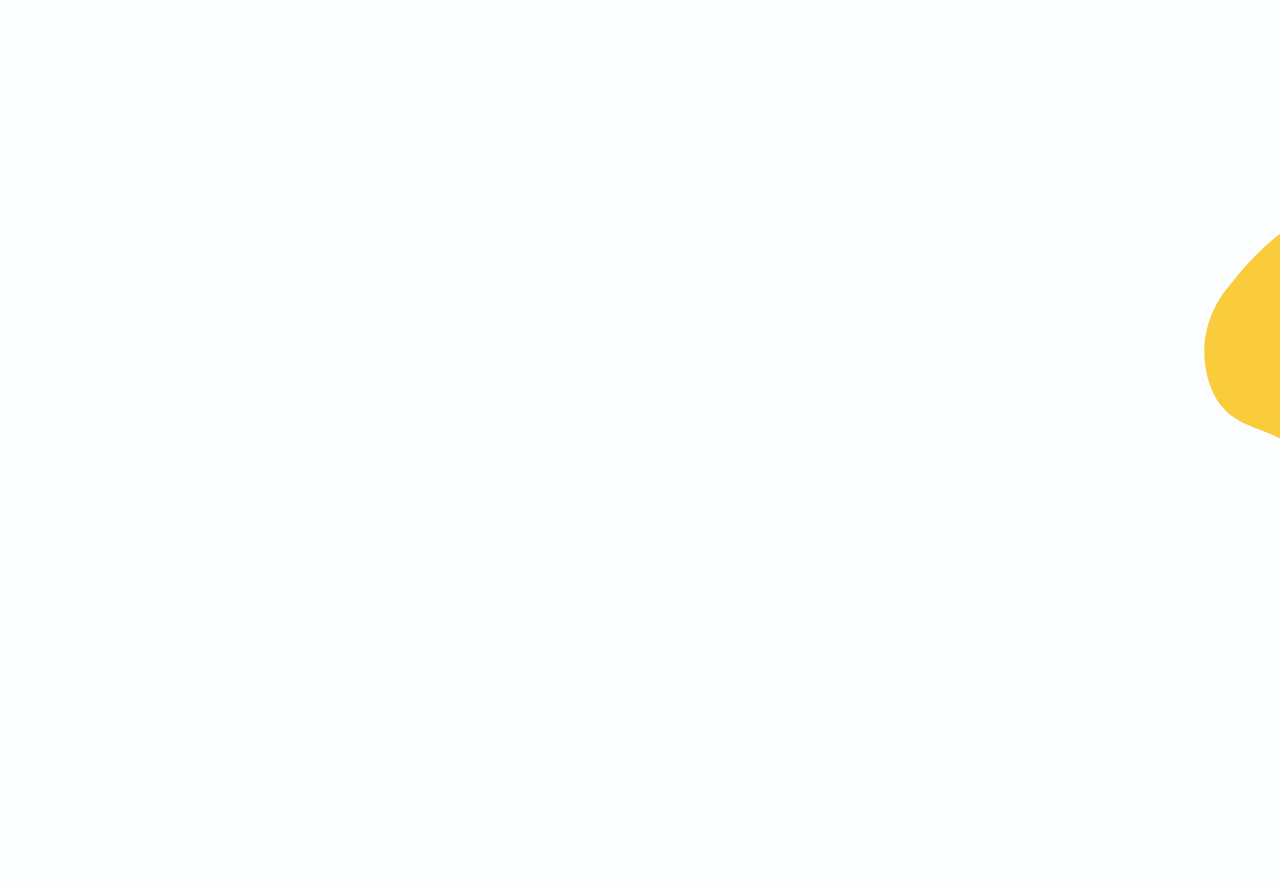
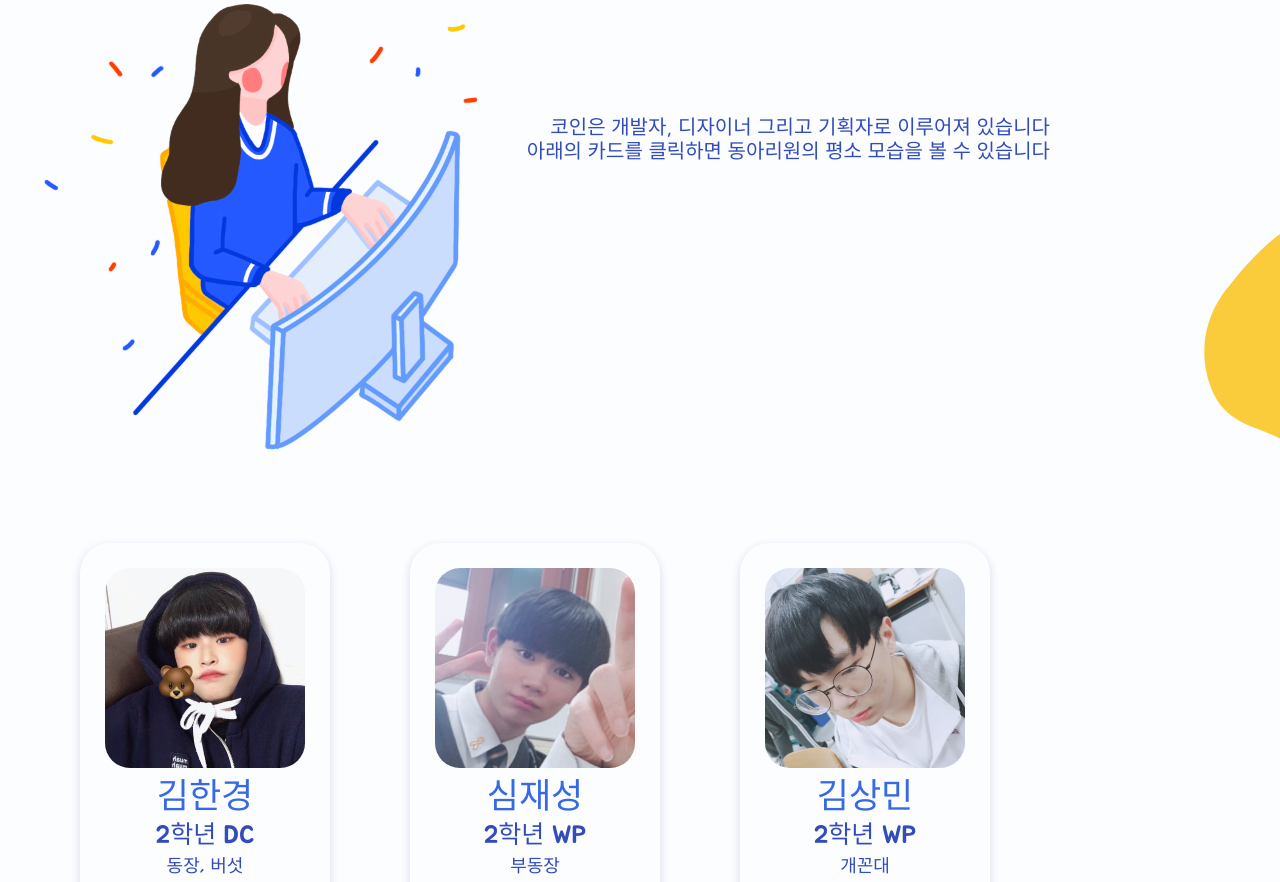
Before and after one commit to 2020coin/coin-front, a Next.js app: page / in a window 1280 px wide. Shown: the part 1915-2797 px from the top of the page. Built offline with nearby package versions, Linux system fonts and the light colour scheme; a web font is replaced by a local one.

Commit message:
feat(components): profile

```diff
--- /dev/null
+++ b/src/components/profile.jsx
@@ -0,0 +1,145 @@
+import React from 'react';
+import PropTypes from 'prop-types';
+
+const memberData = {
+  김한경: {
+    role: '동장, 버섯',
+    grade: '2학년',
+    department: 'DC',
+    position: '디자인',
+    profileChange: () => {
+      document.getElementById('I김한경').src = '/profiles/말랑꿀떡.png';
+      document.getElementById('N김한경').textContent = '말랑꿀떡';
+    },
+  },
+  심재성: {
+    role: '부동장',
+    grade: '2학년',
+    department: 'WP',
+    position: '풀스택',
+    profileChange: () => {
+      document.getElementById('I심재성').src = '/profiles/오옹.png';
+      document.getElementById('N심재성').textContent = '오옹???';
+    },
+  },
+  김상민: {
+    role: '개꼰대',
+    grade: '2학년',
+    department: 'WP',
+    position: '기획',
+    profileChange: () => {
+      document.getElementById('I김상민').src = '/profiles/깡.png';
+      document.getElementById('N김상민').textContent = '깡!';
+    },
+  },
+  김민상: {
+    role: '유사 개발자',
+    grade: '2학년',
+    department: 'HD',
+    position: '프론트엔드',
+    profileChange: () => {
+      document.getElementById('I김민상').src = '/profiles/우욱.png';
+      document.getElementById('N김민상').textContent = '우욱..';
+    },
+  },
+  김관우: {
+    role: '브레인 담당',
+    grade: '2학년',
+    department: 'WP',
+    position: '프론트엔드',
+    profileChange: () => {
+      document.getElementById('I김관우').src = '/profiles/까꿍.png';
+      document.getElementById('N김관우').textContent = '까꿍!';
+    },
+  },
+  박승아: {
+    role: '새싹 디자이너',
+    grade: '2학년',
+    department: 'WP',
+    position: '디자인',
+    profileChange: () => {
+      document.getElementById('I박승아').src = '/profiles/흐헤헤.png';
+      document.getElementById('N박승아').textContent = '흐헤헤';
+    },
+  },
+  한진향: {
+    role: '고양이',
+    grade: '2학년',
+    department: 'DC',
+    position: '디자인',
+    profileChange: () => {
+      document.getElementById('I한진향').src = '/profiles/쿨쿨.png';
+      document.getElementById('N한진향').textContent = '쿨쿨..';
+    },
+  },
+};
+
+const profile = (props) => {
+  const { name } = props;
+  const imgSrc = `/profiles/${name}.png`;
+  const data = memberData[name];
+  const method = memberData[name].profileChange;
+
+  return (
+    <div aria-hidden className="profileContainer" onClick={method} onKeyPress={method} role="button">
+      <img className="image" id={`I${name}`} src={imgSrc} alt="profileImage" />
+      <p className="name" id={`N${name}`}>{name}</p>
+      <p className="id">
+        {data.grade}
+        {' '}
+        {data.department}
+      </p>
+      <p className="role">{data.role}</p>
+      <p className="position">{data.position}</p>
+
+      <style jsx>
+        {`
+          .image,
+          p {
+            user-select: none;
+          }
+
+          .profileContainer {
+            height: 100%;
+            cursor: pointer;
+          }
+
+          .image {
+            margin-top: 25px;
+            border-radius: 25px;
+          }
+
+          .name {
+            font-size: 35px;
+            color: #3769E5;
+          }
+
+          .role {
+            font-size: 18px;
+          }
+
+          .id {
+            margin-top: 8px;
+            font-size: 25px;
+          }
+
+          .position {
+            font-size: 22px;
+          }
+
+          p {
+            margin-top: 10px;
+            margin-bottom: 0;
+            font-family: 'Jua';
+          }
+        `}
+      </style>
+    </div>
+  );
+};
+
+profile.propTypes = {
+  name: PropTypes.string.isRequired,
+};
+
+export default profile;
--- a/src/pages/index.jsx
+++ b/src/pages/index.jsx
@@ -2,6 +2,7 @@ import React from 'react';
 import styled from 'styled-components';
 
 import Navigation from '../components/Navigation';
+import Profile from '../components/profile';
 
 const Container = styled.div`
   position: absolute;
@@ -14,6 +15,7 @@ const Blue1 = styled.img`
   transform: scale(0.5);
   left: -440px;
   top: -440px;
+  user-select: none;
 `;
 
 const Blue2 = styled.img`
@@ -21,6 +23,7 @@ const Blue2 = styled.img`
   transform: scale(0.5);
   left: -550px;
   bottom: -610px;
+  user-select: none;
 `;
 
 const Orange = styled.img`
@@ -28,12 +31,14 @@ const Orange = styled.img`
   transform: scale(0.7);
   left: -840px;
   top: -220px;
+  user-select: none;
 `;
 
 const Yellow = styled.img`
   position: absolute;
   transform: scale(0.5);
   right: -800px;
+  user-select: none;
 `;
 
 const Produce = styled.section`
@@ -82,8 +87,24 @@ const Project = styled.section`
 const Member = styled.section`
   position: relative;
   width: 100%;
-  height: 200%;
+  height: 230%;
   overflow: hidden;
+
+  .title {
+    top: 250px;
+    right: 230px;
+  }
+
+  .line {
+    top: 230px;
+    right: 230px;
+  }
+
+  .text {
+    text-align: right;
+    top: 430px;
+    right: 230px;
+  }
 `;
 
 const Title = styled.span`
@@ -92,6 +113,7 @@ const Title = styled.span`
   color: #89ADF9;
   font-size: 58px;
   z-index: 2;
+  user-select: none;
 `;
 
 const Line = styled.div`
@@ -105,32 +127,48 @@ const Line = styled.div`
 
 const Logo = styled.img`
   position: absolute;
-  transform: scale(0.7);
+  width: 18%;
+  height: auto;
   padding: 35px 65px 35px 65px;
   border-radius: 43px;
   box-shadow: 0 3px 10px #29257E28;
-  left: 580px;
+  left: 30%;
   top: 70px;
+  user-select: none;
 `;
 
 const ProduceIllust = styled.img`
   position: absolute;
-  transform: scale(0.7);
+  width: 30%;
+  height: quto;
   padding: 0 55px 0 55px;
   border-radius: 43px;
   box-shadow: 0 3px 10px #29257E28;
   background-color: #FCFDFF;
   z-index: 1;
-  left: 50px;
-  top: 150px;
+  left: 120px;
+  top: 230px;
+  user-select: none;
 `;
 
 const ProjectIllust = styled.img`
   position: absolute;
-  transform: scale(0.9);
+  width: 35%;
+  height: auto;
   right: 10px;
   top: 50%;
   transform: translate(0, -50%);
+  user-select: none;
+`;
+
+const MemberIllust = styled.img`
+  position: absolute;
+  width: 45%;
+  height: auto;
+  left: 10px;
+  top: 30%;
+  transform: translate(0, -50%);
+  user-select: none;
 `;
 
 const ToolList = styled.ul`
@@ -153,6 +191,7 @@ const ToolIcon = styled.img`
   width: 50px;
   height: 50px;
   padding: 25px;
+  user-select: none;
 `;
 
 const Slogan = styled.span`
@@ -162,6 +201,7 @@ const Slogan = styled.span`
   top: 450px;
   font-size: 38px;
   z-index: 2;
+  user-select: none;
 
   &:after {
     display: block;
@@ -177,6 +217,25 @@ const Text = styled.span`
   font-size: 20px;
   line-height: 1.2em;
   z-index: 2;
+  user-select: none;
+`;
+
+const ProfileList = styled.ul`
+  position: absolute;
+  top: 45%;
+`;
+
+const ProfileItem = styled.li`
+  background-color: #FCFDFF;
+  width: 250px;
+  height: 400px;
+  display: inline-block;
+  border-radius: 30px;
+  box-shadow: 0 3px 10px #29257E28;
+  text-align: center;
+  margin-left: 80px;
+  margin-top: 30px;
+  margin-bottom: 20px;
 `;
 
 const page = () => {
@@ -272,10 +331,39 @@ const page = () => {
         </Text>
       </Project>
       <Member id="Member">
+        <MemberIllust src="illustrations/Member.svg" />
         <Yellow src="illustrations/Yellow.svg" />
         <Blue2 src="illustrations/Blue_2.svg" />
         <Line className="line" />
         <Title className="title">MEMBER</Title>
+        <Text className="text">
+          코인은 개발자, 디자이너 그리고 기획자로 이루어져 있습니다
+          <br />
+          아래의 카드를 클릭하면 동아리원의 평소 모습을 볼 수 있습니다
+        </Text>
+        <ProfileList>
+          <ProfileItem>
+            <Profile name="김한경" />
+          </ProfileItem>
+          <ProfileItem>
+            <Profile name="심재성" />
+          </ProfileItem>
+          <ProfileItem>
+            <Profile name="김상민" />
+          </ProfileItem>
+          <ProfileItem>
+            <Profile name="김민상" />
+          </ProfileItem>
+          <ProfileItem>
+            <Profile name="김관우" />
+          </ProfileItem>
+          <ProfileItem>
+            <Profile name="박승아" />
+          </ProfileItem>
+          <ProfileItem>
+            <Profile name="한진향" />
+          </ProfileItem>
+        </ProfileList>
       </Member>
     </Container>
   );
--- a/src/styles/globalStyle.scss
+++ b/src/styles/globalStyle.scss
@@ -1,5 +1,6 @@
 @import './cssReset.css';
 @import url('https://fonts.googleapis.com/css?family=Nanum+Gothic&display=swap');
+@import url('https://fonts.googleapis.com/css?family=Jua&display=swap');
 @import url('https://db.onlinewebfonts.com/c/6c32c92fce2981a8e420252394b8f90b?family=Impact+LT+Std');
 
 * {
```
